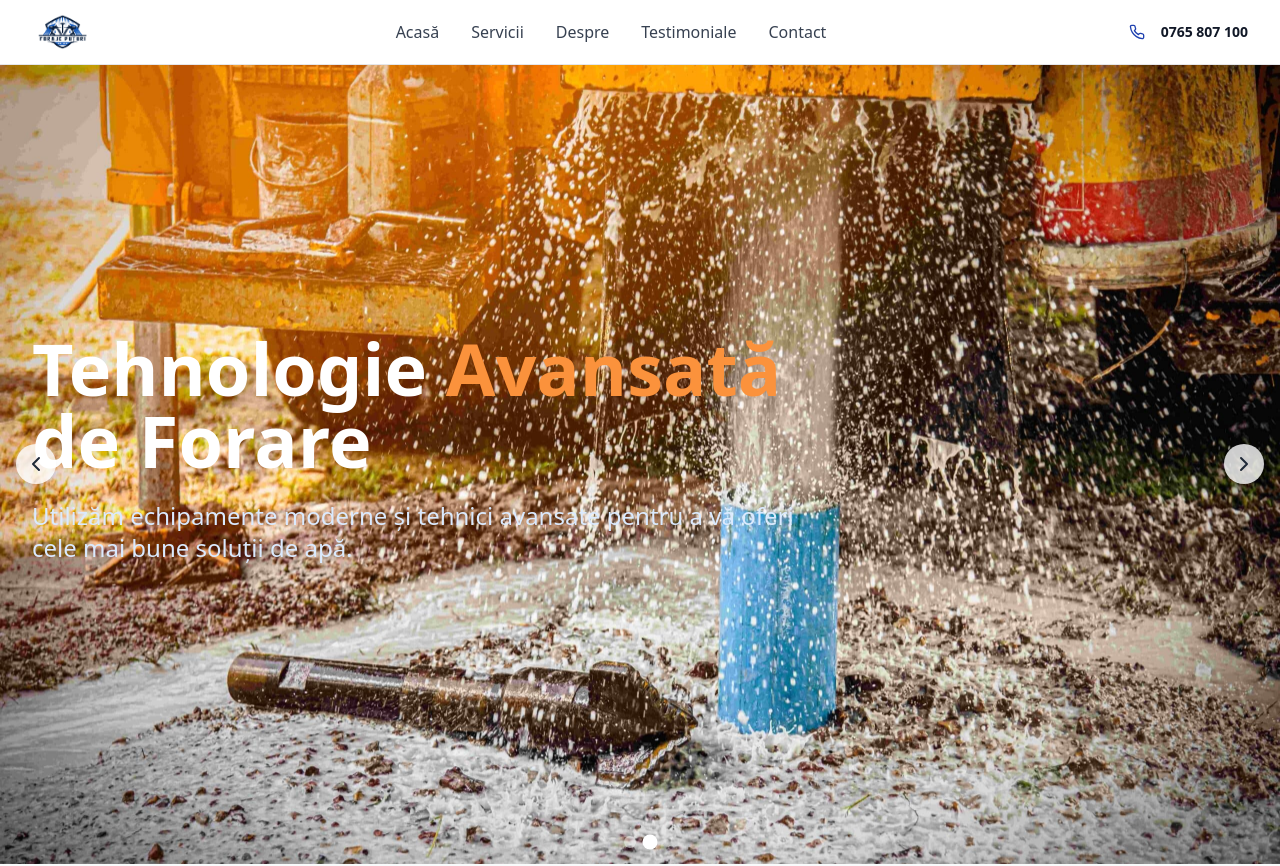
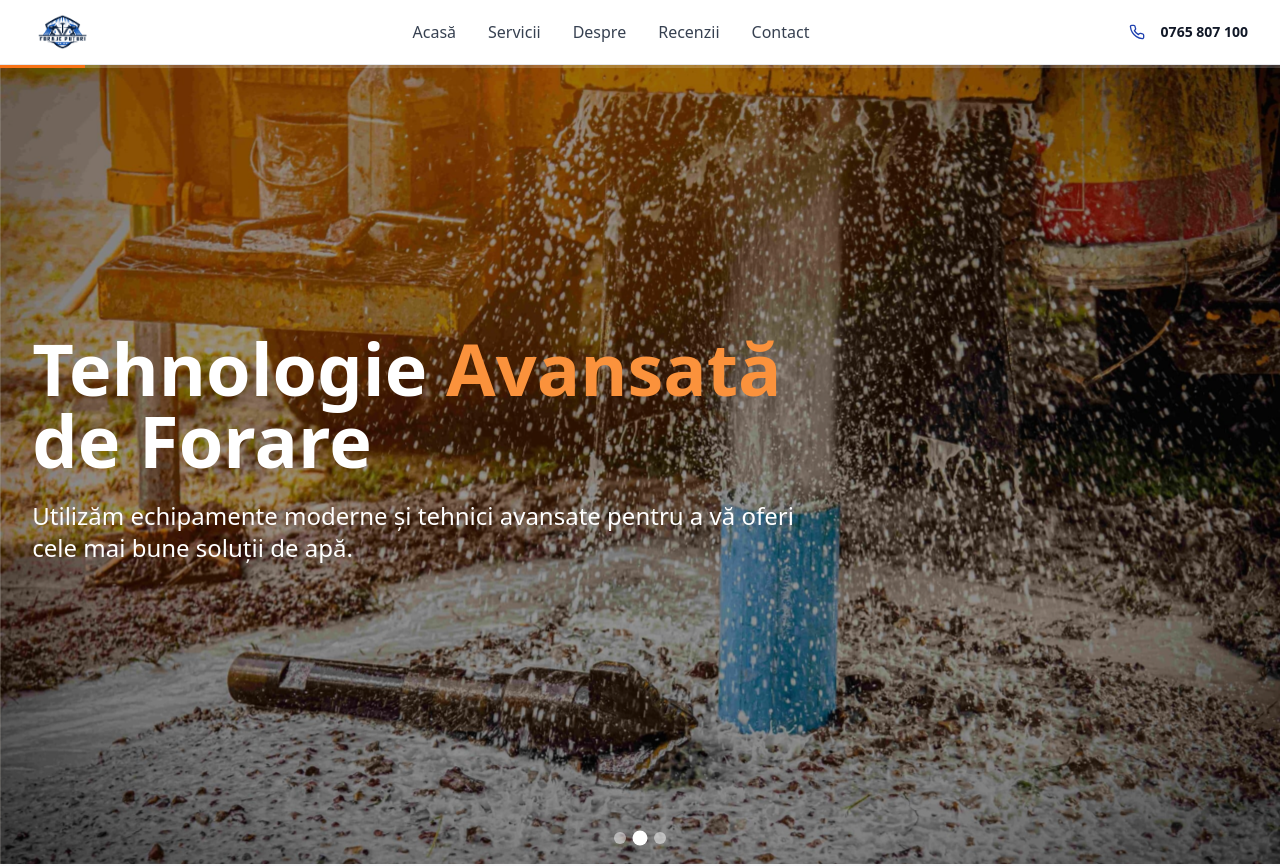
Before and after one commit to RobertoZ182/V2AVR, a React (Vite) app: page / in a window 1280 px wide. Shown: the top 866 px of the page. Built offline with nearby package versions, Linux system fonts and the light colour scheme.

Commit message:
Corousel changes

```diff
--- a/src/App.tsx
+++ b/src/App.tsx
@@ -97,13 +97,14 @@ function App() {
       id: 1,
       content: (
         <div className="relative min-h-screen">
-          <div className="absolute inset-0 bg-black/40"></div>
+          <div className="absolute inset-0 bg-black/30 md:bg-black/20"></div>
           <div
             className="absolute inset-0"
             style={{
               backgroundImage: "url('/images/water-well-drilling-truck.jpg')",
               backgroundSize: 'cover',
-              backgroundPosition: 'center'
+              backgroundPosition: 'center',
+              filter: 'brightness(0.6)'
             }}
           ></div>
           <div className="relative max-w-7xl mx-auto px-4 sm:px-6 lg:px-8 py-32 flex items-center min-h-screen">
@@ -111,23 +112,27 @@ function App() {
               <ScrollAnimation animation="fadeInUp">
                 <h1 className="text-5xl md:text-7xl font-bold mb-6 leading-tight">
                   Servicii Profesionale de
-                  <span className="text-orange-400"> Forare Puturi</span>
+                  <span className="text-blue-400"> Forare Puțuri</span>
                 </h1>
               </ScrollAnimation>
               <ScrollAnimation animation="fadeInUp" delay={200}>
-                <p className="text-xl md:text-2xl mb-8 text-blue-100 leading-relaxed">
+                <p className="text-xl md:text-2xl mb-8 text-white leading-relaxed">
                   Experți de încredere în forarea puțurilor de apă, servind clienți rezidențiali, comerciali și agricoli cu peste 25 de ani de experiență.
                 </p>
               </ScrollAnimation>
               <ScrollAnimation animation="fadeInUp" delay={400}>
                 <div className="flex flex-col sm:flex-row gap-4">
+                <a href="#contact">
                   <button className="bg-orange-500 hover:bg-orange-600 text-white px-8 py-4 rounded-lg font-semibold text-lg transition-all duration-300 transform hover:scale-105 flex items-center justify-center group">
-                    Ofertă Gratuită
+                  Ofertă Gratuită
                     <ArrowRight className="w-5 h-5 ml-2 group-hover:translate-x-1 transition-transform" />
                   </button>
+                  </a>
+                  <a href="#servicii">
                   <button className="border-2 border-white text-white hover:bg-white hover:text-blue-800 px-8 py-4 rounded-lg font-semibold text-lg transition-all duration-300">
-                    Serviciile Noastre
+                  Serviciile Noastre
                   </button>
+                  </a>
                 </div>
               </ScrollAnimation>
             </div>
@@ -139,13 +144,14 @@ function App() {
       id: 2,
       content: (
         <div className="relative min-h-screen">
-          <div className="absolute inset-0 bg-black/40"></div>
+          <div className="absolute inset-0 bg-black/30 md:bg-black/20"></div>
           <div
             className="absolute inset-0"
             style={{
               backgroundImage: "url('/images/What-is-the-Typical-Well-Drilling-Process1-scaled.jpg')",
               backgroundSize: 'cover',
-              backgroundPosition: 'center'
+              backgroundPosition: 'center',
+              filter: 'brightness(0.6)'
             }}
           ></div>
           <div className="relative max-w-7xl mx-auto px-4 sm:px-6 lg:px-8 py-32 flex items-center min-h-screen">
@@ -158,7 +164,7 @@ function App() {
                 </h1>
               </ScrollAnimation>
               <ScrollAnimation animation="fadeInLeft" delay={200}>
-                <p className="text-xl md:text-2xl mb-8 text-blue-100 leading-relaxed">
+                <p className="text-xl md:text-2xl mb-8 text-white leading-relaxed">
                   Utilizăm echipamente moderne și tehnici avansate pentru a vă oferi cele mai bune soluții de apă.
                 </p>
               </ScrollAnimation>
@@ -166,7 +172,46 @@ function App() {
           </div>
         </div>
       )
+    },
+    {
+      id: 3,
+      content: (
+        <div className="relative min-h-screen">
+          {/* Gradient overlay from right to left */}
+          <div className="absolute inset-0 bg-gradient-to-l from-black/60 via-black/30 to-transparent"></div>
+
+          {/* Background image aligned left */}
+          <div
+            className="absolute inset-0"
+            style={{
+              backgroundImage: "url('/images/close-up-of-well-drilling-rig-boring-dowin-into-th-2024-10-18-09-39-04-utc-scaled-r672zbfdtdbfjxgllrlzj91emihb5x2zhspsfehg5c.jpeg')",
+              backgroundSize: 'cover',
+              backgroundPosition: 'left center',
+              backgroundRepeat: 'no-repeat',
+              filter: 'brightness(0.6)'
+            }}
+          ></div>
+
+          {/* Text content */}
+          <div className="relative max-w-7xl mx-auto px-4 sm:px-6 lg:px-8 py-32 flex items-center min-h-screen">
+            <div className="max-w-3xl text-white">
+              <ScrollAnimation animation="fadeInLeft">
+                <h1 className="text-5xl md:text-7xl font-bold mb-6 leading-tight">
+                  Soluții Complete pentru
+                  <span className="text-blue-400"> Puțuri de Apă</span>
+                </h1>
+              </ScrollAnimation>
+              <ScrollAnimation animation="fadeInLeft" delay={200}>
+                <p className="text-xl md:text-2xl mb-8 text-white leading-relaxed">
+                  De la consultanță și proiectare până la forare și echipare, oferim servicii la cheie adaptate nevoilor tale rezidențiale, industriale sau agricole.
+                </p>
+              </ScrollAnimation>
+            </div>
+          </div>
+        </div>
+      )
     }
+
   ];
 
   return (
@@ -188,13 +233,13 @@ function App() {
               <a href="#acasa" className="text-gray-700 hover:text-blue-800 transition-colors font-medium">Acasă</a>
               <a href="#servicii" className="text-gray-700 hover:text-blue-800 transition-colors font-medium">Servicii</a>
               <a href="#despre" className="text-gray-700 hover:text-blue-800 transition-colors font-medium">Despre</a>
-              <a href="#testimoniale" className="text-gray-700 hover:text-blue-800 transition-colors font-medium">Testimoniale</a>
+              <a href="#testimoniale" className="text-gray-700 hover:text-blue-800 transition-colors font-medium">Recenzii</a>
               <a href="#contact" className="text-gray-700 hover:text-blue-800 transition-colors font-medium">Contact</a>
             </nav>
 
             <div className="hidden md:flex items-center space-x-4">
               <Phone className="w-4 h-4 text-blue-800" />
-              <span className="text-sm font-semibold text-gray-900">0765 807 100</span>
+              <span className="text-sm font-semibold text-gray-900"><a href="tel:+40765807100">0765 807 100</a></span>
             </div>
 
             {/* Mobile menu button */}
@@ -214,7 +259,7 @@ function App() {
               <a href="#acasa" className="block text-gray-700 hover:text-blue-800 transition-colors font-medium">Acasă</a>
               <a href="#servicii" className="block text-gray-700 hover:text-blue-800 transition-colors font-medium">Servicii</a>
               <a href="#despre" className="block text-gray-700 hover:text-blue-800 transition-colors font-medium">Despre</a>
-              <a href="#testimoniale" className="block text-gray-700 hover:text-blue-800 transition-colors font-medium">Testimoniale</a>
+              <a href="#testimoniale" className="block text-gray-700 hover:text-blue-800 transition-colors font-medium">Recenzii</a>
               <a href="#contact" className="block text-gray-700 hover:text-blue-800 transition-colors font-medium">Contact</a>
               <div className="flex items-center space-x-2 pt-4 border-t border-gray-200">
                 <Phone className="w-4 h-4 text-blue-800" />
@@ -409,59 +454,6 @@ function App() {
           </ScrollAnimation>
 
           <div className="grid lg:grid-cols-2 gap-12">
-            {/* Contact Form */}
-            <ScrollAnimation animation="fadeInLeft">
-              <div className="bg-gray-50 p-8 rounded-xl">
-                <h3 className="text-2xl font-bold text-gray-900 mb-6">Trimiteți-ne un Mesaj</h3>
-                <form className="space-y-6">
-                  <div className="grid sm:grid-cols-2 gap-4">
-                    <div>
-                      <label className="block text-sm font-medium text-gray-700 mb-2">Prenume</label>
-                      <input
-                        type="text"
-                        className="w-full px-4 py-3 rounded-lg border border-gray-300 focus:ring-2 focus:ring-blue-500 focus:border-transparent transition-all"
-                        placeholder="Ion"
-                      />
-                    </div>
-                    <div>
-                      <label className="block text-sm font-medium text-gray-700 mb-2">Nume</label>
-                      <input
-                        type="text"
-                        className="w-full px-4 py-3 rounded-lg border border-gray-300 focus:ring-2 focus:ring-blue-500 focus:border-transparent transition-all"
-                        placeholder="Popescu"
-                      />
-                    </div>
-                  </div>
-                  <div>
-                    <label className="block text-sm font-medium text-gray-700 mb-2">Adresa Email</label>
-                    <input
-                      type="email"
-                      className="w-full px-4 py-3 rounded-lg border border-gray-300 focus:ring-2 focus:ring-blue-500 focus:border-transparent transition-all"
-                      placeholder="ion@exemplu.ro"
-                    />
-                  </div>
-                  <div>
-                    <label className="block text-sm font-medium text-gray-700 mb-2">Număr Telefon</label>
-                    <input
-                      type="tel"
-                      className="w-full px-4 py-3 rounded-lg border border-gray-300 focus:ring-2 focus:ring-blue-500 focus:border-transparent transition-all"
-                      placeholder="0765 807 100"
-                    />
-                  </div>
-                  <div>
-                    <label className="block text-sm font-medium text-gray-700 mb-2">Detalii Proiect</label>
-                    <textarea
-                      rows={4}
-                      className="w-full px-4 py-3 rounded-lg border border-gray-300 focus:ring-2 focus:ring-blue-500 focus:border-transparent transition-all"
-                      placeholder="Spuneți-ne despre nevoile dumneavoastră de forare puturi..."
-                    ></textarea>
-                  </div>
-                  <button className="w-full bg-blue-800 hover:bg-blue-900 text-white px-8 py-4 rounded-lg font-semibold text-lg transition-all duration-300 transform hover:scale-105">
-                    Obțineți Ofertă Gratuită
-                  </button>
-                </form>
-              </div>
-            </ScrollAnimation>
 
             {/* Contact Information */}
             <ScrollAnimation animation="fadeInRight">
@@ -487,7 +479,7 @@ function App() {
                   <div className="flex items-start space-x-4">
                     <MapPin className="w-6 h-6 text-blue-800 mt-1" />
                     <div>
-                      <h4 className="font-semibold text-gray-900">Zona de Servicii</h4>
+                      <h4 className="font-semibold text-gray-900">București</h4>
                       <p className="text-gray-600">Deservim într-o rază de 100 km</p>
                       <p className="text-sm text-gray-500">Licențiați în multiple județe</p>
                     </div>
@@ -500,7 +492,7 @@ function App() {
                     Aveți nevoie de asistență imediată cu sistemul de apă? Oferim servicii de urgență 24/7 pentru situații urgente.
                   </p>
                   <button className="bg-orange-500 hover:bg-orange-600 text-white px-6 py-3 rounded-lg font-semibold transition-all duration-300">
-                    Apelați Linia de Urgență
+                    <a href="tel:+40765807100">Apelați Linia de Urgență</a>
                   </button>
                 </div>
               </div>
@@ -546,7 +538,7 @@ function App() {
                 <h4 className="font-bold mb-4">Companie</h4>
                 <ul className="space-y-2 text-gray-400">
                   <li><a href="#despre" className="hover:text-white transition-colors">Despre Noi</a></li>
-                  <li><a href="#testimoniale" className="hover:text-white transition-colors">Testimoniale</a></li>
+                  <li><a href="#testimoniale" className="hover:text-white transition-colors">Recenzii</a></li>
                   <li><a href="#contact" className="hover:text-white transition-colors">Contact</a></li>
                   <li><a href="#" className="hover:text-white transition-colors">Licențe & Asigurări</a></li>
                 </ul>
@@ -572,7 +564,7 @@ function App() {
 
           <ScrollAnimation animation="fadeInUp" delay={400}>
             <div className="border-t border-gray-800 mt-12 pt-8 text-center text-gray-400">
-              <p>&copy; 2024 Foraje Puturi. Toate drepturile rezervate. Licențiați și Asigurați.</p>
+              <p>&copy; 2025 Foraje Puturi. Toate drepturile rezervate. Licențiați și Asigurați.</p>
             </div>
           </ScrollAnimation>
         </div>
--- a/src/components/Carousel.tsx
+++ b/src/components/Carousel.tsx
@@ -1,5 +1,4 @@
-import React, { useState, useEffect } from 'react';
-import { ChevronLeft, ChevronRight } from 'lucide-react';
+import React, { useState, useEffect, useRef } from 'react';
 
 interface CarouselItem {
   id: number;
@@ -11,7 +10,6 @@ interface CarouselProps {
   autoPlay?: boolean;
   interval?: number;
   showDots?: boolean;
-  showArrows?: boolean;
   className?: string;
 }
 
@@ -20,30 +18,36 @@ export const Carousel: React.FC<CarouselProps> = ({
   autoPlay = true,
   interval = 5000,
   showDots = true,
-  showArrows = true,
   className = ''
 }) => {
   const [currentIndex, setCurrentIndex] = useState(0);
+  const [progress, setProgress] = useState(0);
+  const progressRef = useRef<number | null>(null);
+
 
   useEffect(() => {
     if (!autoPlay) return;
 
-    const timer = setInterval(() => {
+    // Progress animation
+    setProgress(0);
+    const start = Date.now();
+    progressRef.current = setInterval(() => {
+      const elapsed = Date.now() - start;
+      const percent = Math.min((elapsed / interval) * 100, 100);
+      setProgress(percent);
+    }, 50);
+
+    const slideTimer = setTimeout(() => {
       setCurrentIndex((prevIndex) =>
         prevIndex === items.length - 1 ? 0 : prevIndex + 1
       );
     }, interval);
 
-    return () => clearInterval(timer);
-  }, [autoPlay, interval, items.length]);
-
-  const goToPrevious = () => {
-    setCurrentIndex(currentIndex === 0 ? items.length - 1 : currentIndex - 1);
-  };
-
-  const goToNext = () => {
-    setCurrentIndex(currentIndex === items.length - 1 ? 0 : currentIndex + 1);
-  };
+    return () => {
+      clearTimeout(slideTimer);
+      if (progressRef.current) clearInterval(progressRef.current);
+    };
+  }, [currentIndex, autoPlay, interval, items.length]);
 
   const goToSlide = (index: number) => {
     setCurrentIndex(index);
@@ -51,6 +55,7 @@ export const Carousel: React.FC<CarouselProps> = ({
 
   return (
     <div className={`relative overflow-hidden ${className}`}>
+      {/* Slide content */}
       <div
         className="flex transition-transform duration-500 ease-in-out"
         style={{ transform: `translateX(-${currentIndex * 100}%)` }}
@@ -62,34 +67,26 @@ export const Carousel: React.FC<CarouselProps> = ({
         ))}
       </div>
 
-      {showArrows && (
-        <>
-          <button
-            onClick={goToPrevious}
-            className="absolute left-4 top-1/2 transform -translate-y-1/2 bg-white/80 hover:bg-white text-gray-800 p-2 rounded-full shadow-lg transition-all duration-300 hover:scale-110"
-          >
-            <ChevronLeft className="w-6 h-6" />
-          </button>
-          <button
-            onClick={goToNext}
-            className="absolute right-4 top-1/2 transform -translate-y-1/2 bg-white/80 hover:bg-white text-gray-800 p-2 rounded-full shadow-lg transition-all duration-300 hover:scale-110"
-          >
-            <ChevronRight className="w-6 h-6" />
-          </button>
-        </>
-      )}
 
+      <div className="absolute top-0 left-0 w-full h-1 bg-white/20 z-0">
+        <div
+          className="h-full bg-orange-500 transition-all duration-100 linear"
+          style={{ width: `${progress}%` }}
+        ></div>
+      </div>
+
+
+      {/* Dots */}
       {showDots && (
-        <div className="absolute bottom-4 left-1/2 transform -translate-x-1/2 flex space-x-2">
+        <div className="absolute bottom-5 left-1/2 transform -translate-x-1/2 flex space-x-2">
           {items.map((_, index) => (
             <button
               key={index}
               onClick={() => goToSlide(index)}
-              className={`w-3 h-3 rounded-full transition-all duration-300 ${
-                index === currentIndex
+              className={`w-3 h-3 rounded-full transition-all duration-300 ${index === currentIndex
                   ? 'bg-white scale-125'
                   : 'bg-white/50 hover:bg-white/75'
-              }`}
+                }`}
             />
           ))}
         </div>
```
Also changed, not shown: package.json (+4 -4 lines), 1 other file (tests, documents, lock files or other folders).
